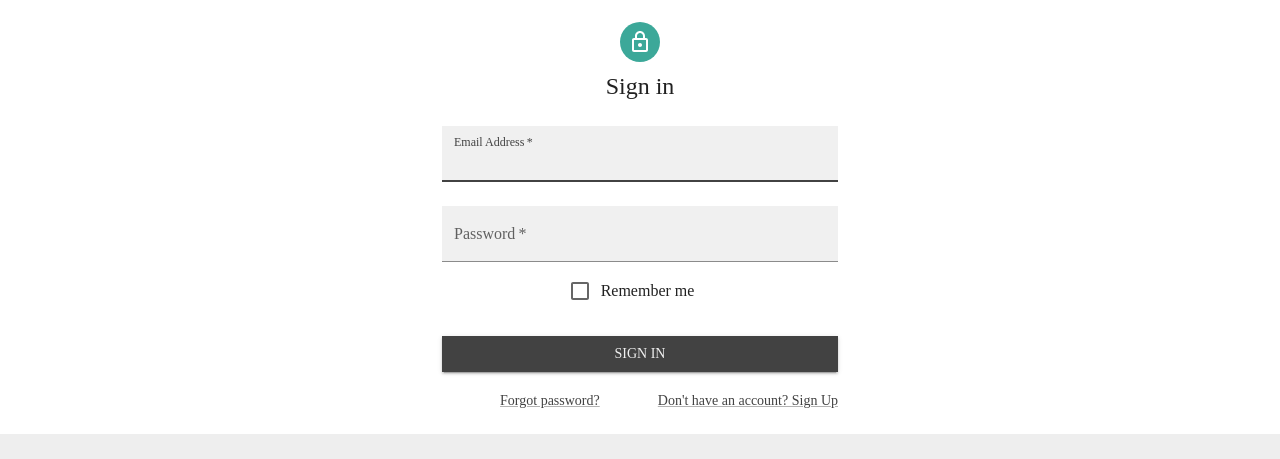
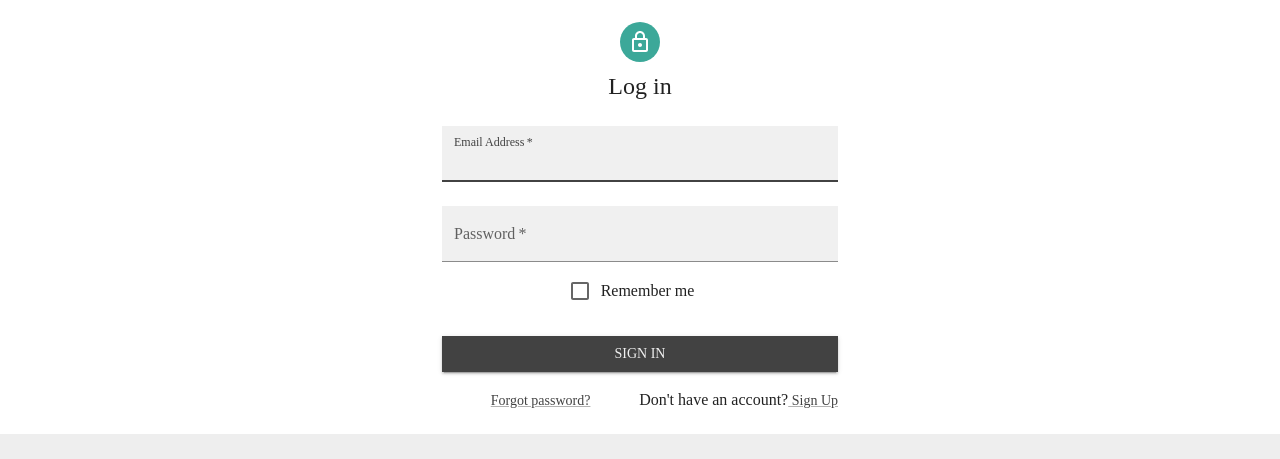
Before and after one commit to Bluejay314/recipes-react-project, a React (Vite) app in the folder client/: page /login in a window 1280 px wide. Shown: the part 298-757 px from the top of the page. Built offline with nearby package versions, Linux system fonts and the light colour scheme; the HTML template or start-up script is replaced by a standard one.

Commit message:
Log in page now links to sign up page

```diff
--- a/client/src/components/SignInForm.jsx
+++ b/client/src/components/SignInForm.jsx
@@ -37,7 +37,7 @@ export default function SignIn() {
                         <LockOutlinedIcon />
                     </Avatar>
                     <Typography component="h1" variant="h5">
-                        Sign in
+                        Log in
                     </Typography>
                     <Box
                         component="form"
@@ -86,8 +86,9 @@ export default function SignIn() {
                                 </Link>
                             </Grid>
                             <Grid item>
-                                <Link href="#" variant="body2">
-                                    {"Don't have an account? Sign Up"}
+                                Don't have an account?
+                                <Link href="/signup" variant="body2">
+                                    {" Sign Up"}
                                 </Link>
                             </Grid>
                         </Grid>
```
